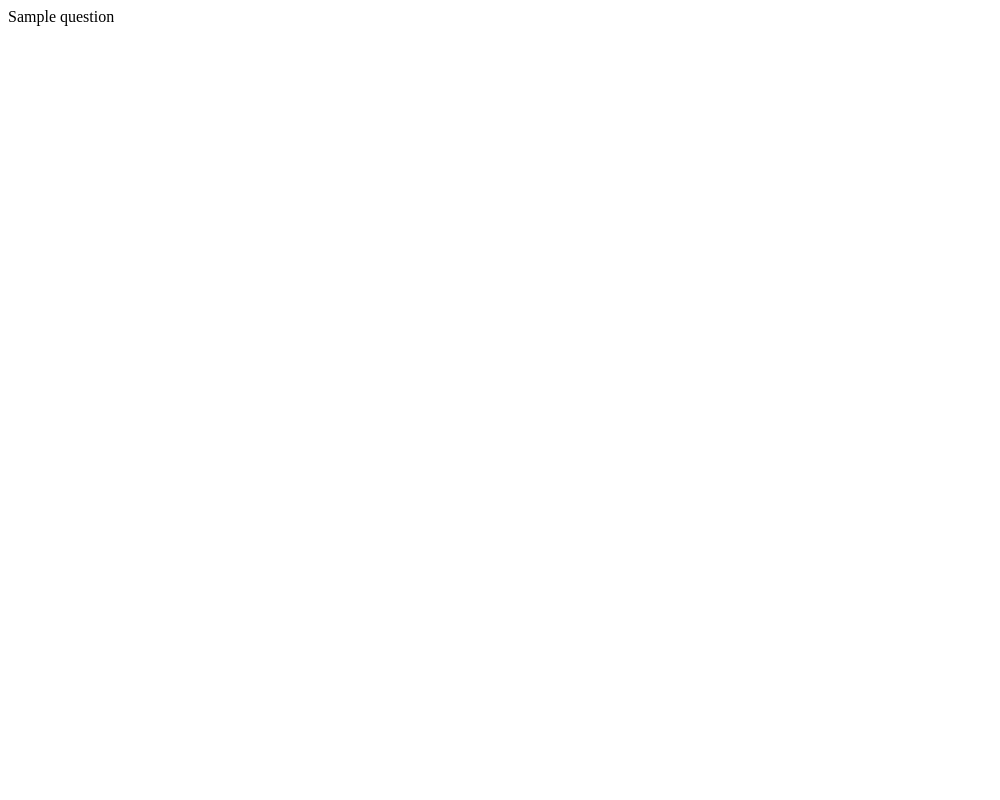
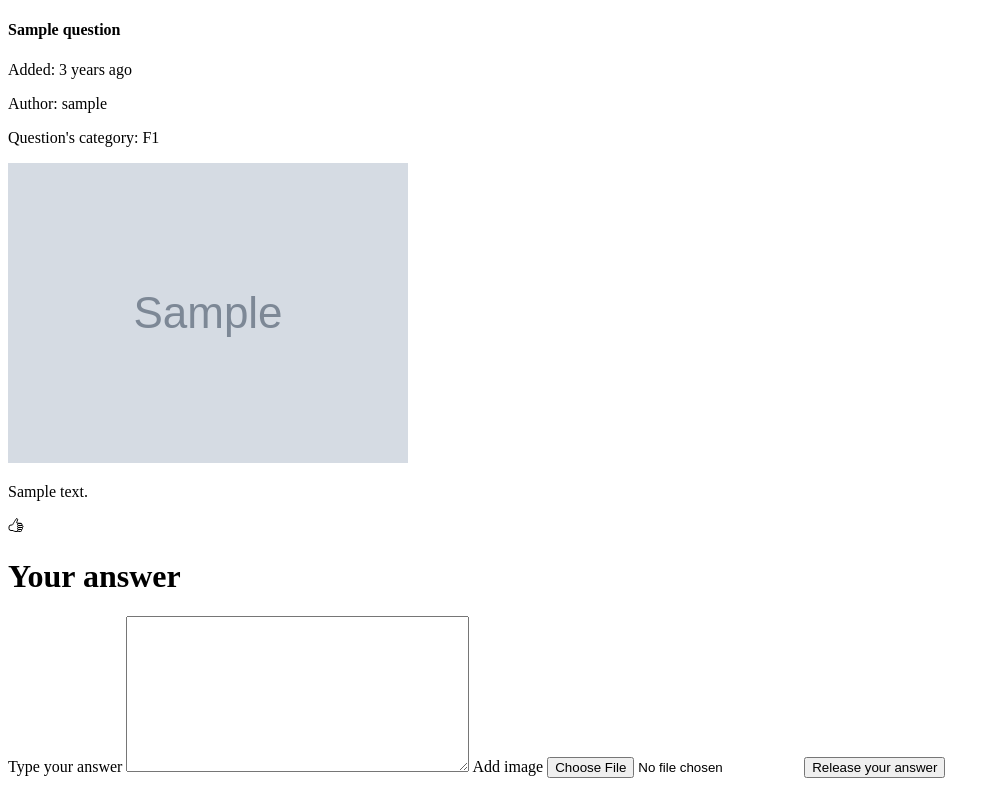
Before and after one commit to wiktorpiela/carsforum, a Django app: page /details/1/add-answer/ in a window 1280 px wide. Before the commit the part shown is almost empty. Shown: the whole page, without its empty margins (0-1000 px from the left). Run offline with Django 4.2, Linux system fonts and the light colour scheme; tables that the repository leaves empty hold one stand-in row (values such as "Sample post"); grey boxes marked "Sample" are stand-in pictures.

Commit message:
add answer wiew and template

```diff
--- a/forumapp/templates/add_answer.html
+++ b/forumapp/templates/add_answer.html
@@ -6,5 +6,48 @@
 {% endblock title %}
 
 {% block content %}
-    {{question.title}}
+    <div class="add-answer">
+
+        <div class="question">
+
+            <h4>{{question.title}}</h4>
+            <p>Added: {{question.display_time}}</p>
+            <p>Author: {{question.user}}</p>
+            <p>Question's category: {{question.display_category_name}}</p>
+
+            {% if question.image %}
+                <img src="{{question.image.url}}" alt="pics">
+            {% endif %}
+
+            <p>{{question.desc}}</p>
+
+            {% if question.is_liked %}
+                <ion-icon name="thumbs-up"></ion-icon>
+            {% else %}
+                <ion-icon name="thumbs-up-outline"></ion-icon>
+            {% endif %}
+
+        </div>
+
+        <div class="answer">
+            <h1>Your answer</h1>
+            <h3>{{message}}</h3>
+
+            <form action="{% url 'forumapp:add_answer' question.id %}" method="post" enctype="multipart/form-data">
+                {% csrf_token %}
+
+                <label for="id_desc">Type your answer</label>
+                <textarea name="desc" cols="40" rows="10" required="" id="id_desc"></textarea>
+
+                <label for="id_image">Add image</label>
+                <input type="file" name="image" accept="image/*" id="id_image">
+
+                <button type="submit">Release your answer</button>
+
+            </form>
+
+        </div>
+
+    </div>
+
 {% endblock content %}
--- a/forumapp/views.py
+++ b/forumapp/views.py
@@ -1,6 +1,8 @@
 from django.shortcuts import render, get_object_or_404, redirect
 from .models import Question, Answer
 from .forms import QuestionForm, AnswerForm
+from django.core.mail import EmailMessage
+from django.conf import settings
 
 def home(request):
     wall = Question.objects.order_by("-create_date")
@@ -40,4 +42,33 @@ def compose_new_question(request):
 
 def add_answer(request, questionID):
     question = get_object_or_404(Question, pk=questionID)
-    return render(request, "add_answer.html", {"question":question})
+    if request.method == "GET":
+        return render(request, "add_answer.html", {"question":question})
+    else:
+        form = AnswerForm(request.POST, request.FILES)
+        author_email = request.user.email
+        if form.is_valid():
+            new_answer = form.save(commit=False)
+            new_answer.user = request.user
+            new_answer.question = question
+            new_answer.save()
+
+            if question.user != request.user:
+                email = EmailMessage(
+                    f"Your question '{question.title}' has been asnwered by {request.user.username}",
+                    f"""Congratulations, <br>
+                    {request.user.username} has just added the answer to your question!
+                    Content of the response:
+                    {new_answer.desc} <br>
+                    Best regards, Cars Forum""",
+                    settings.DEFAULT_FROM_EMAIL,
+                    [author_email])
+                email.content_subtype = "html"
+                email.send()
+                return redirect("forumapp:question_details", questionID=question.id)
+            else:
+                return redirect("forumapp:question_details", questionID=question.id)
+
+        else:
+            message = "Something went wrong, please try again!"
+            return render(request, "add_answer.html", {"question":question, "message":message})
```
